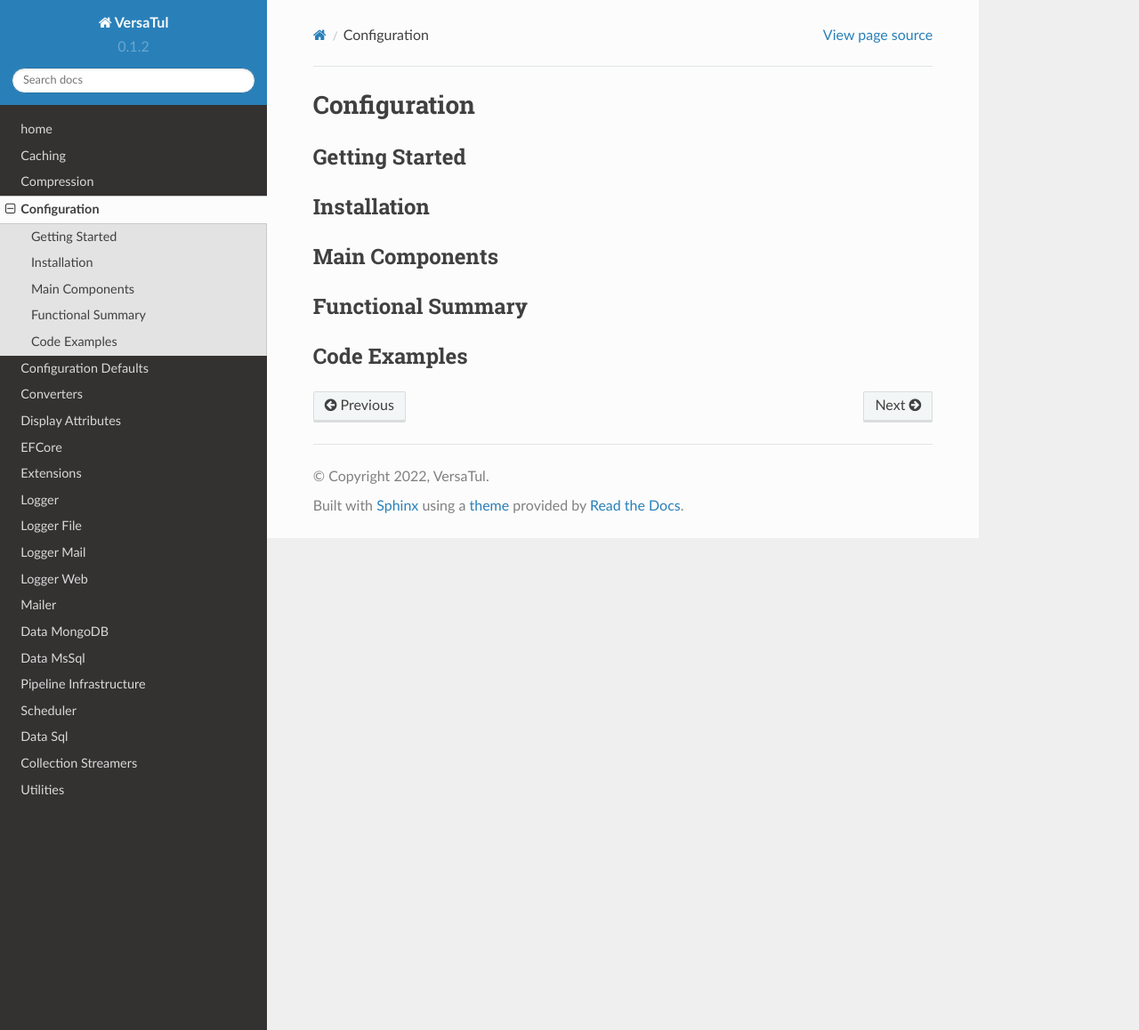
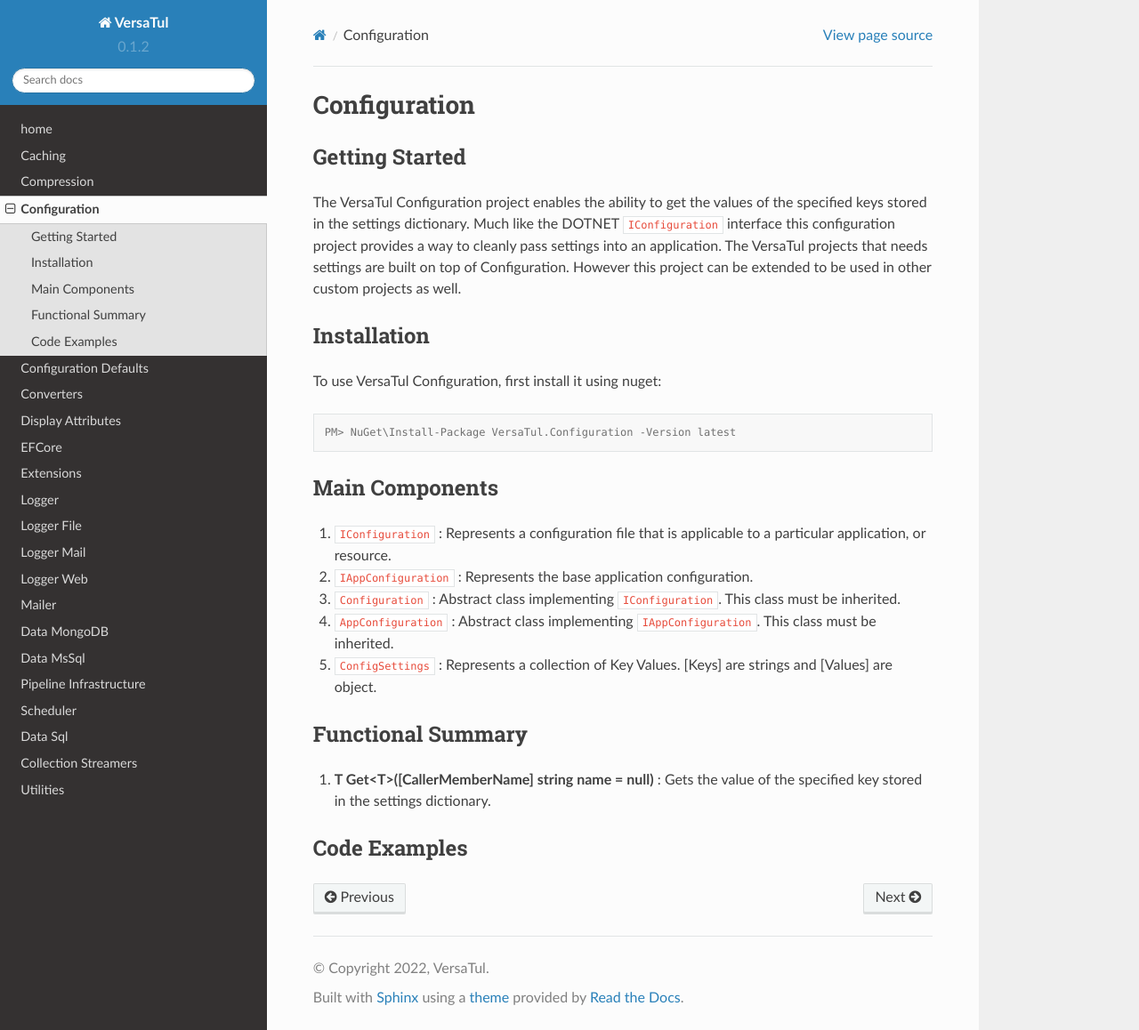
Before and after one commit to BjornWilliams/DocsVersaTul, a Sphinx documentation site: the page built from docs/source/configuration.rst, in a window 1280 px wide and 1158 px high. Shown: the whole window at 89% size. Built offline with Sphinx 7.4.7 and the Read the Docs theme 2.0.0, drawn with Linux system fonts in a browser that asks for light colours.

Commit message:
Update configuration.rst
Initial documentation for Configuration

```diff
--- a/docs/source/configuration.rst
+++ b/docs/source/configuration.rst
@@ -3,15 +3,31 @@
 
 Getting Started
 ----------------
+The VersaTul Configuration project enables the ability to get the values of the specified keys stored in the settings dictionary.
+Much like the DOTNET ``IConfiguration`` interface this configuration project provides a way to cleanly pass settings into an application.
+The VersaTul projects that needs settings are built on top of Configuration. However this project can be extended to be used in other custom projects as well.
 
 Installation
 ------------
 
+To use VersaTul Configuration, first install it using nuget:
+
+.. code-block:: console
+
+    PM> NuGet\Install-Package VersaTul.Configuration -Version latest
+
+
 Main Components
 ----------------
+1. ``IConfiguration`` : Represents a configuration file that is applicable to a particular application, or resource.
+2. ``IAppConfiguration`` : Represents the base application configuration.
+3. ``Configuration`` : Abstract class implementing ``IConfiguration``. This class must be inherited.
+4. ``AppConfiguration`` : Abstract class implementing ``IAppConfiguration``. This class must be inherited.
+5. ``ConfigSettings`` : Represents a collection of Key Values. [Keys] are strings and [Values] are object.
 
 Functional Summary
 ------------------
+1. **T Get<T>([CallerMemberName] string name = null)** : Gets the value of the specified key stored in the settings dictionary.
 
 Code Examples
 -------------
```
